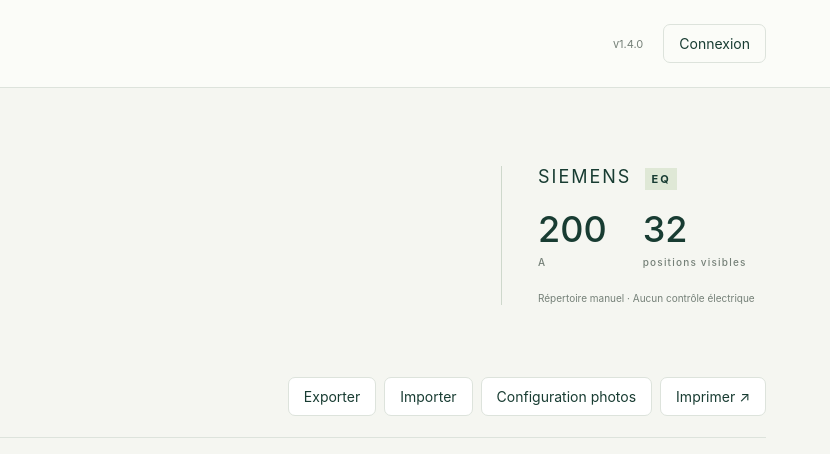
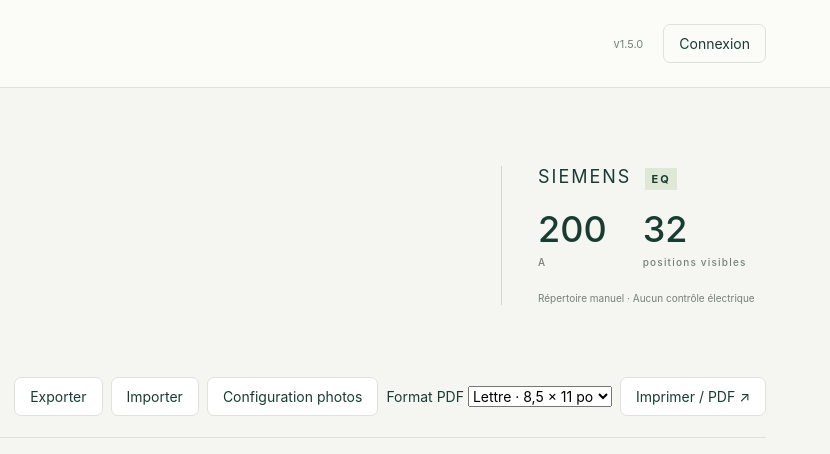
Before and after one commit to nathanbegin/GestionPanneauSiemens, a website with bundled scripts: page public/index.html in a window 1280 px wide. Shown: the top 454 px of the page, 450-1280 px from the left. Built offline with nearby package versions, Linux system fonts and the light colour scheme.

Commit message:
feat: choose letter, legal or extended PDF page layout

```diff
--- a/public/index.html
+++ b/public/index.html
@@ -1,7 +1,7 @@
 <!doctype html><html lang="fr-CA"><head><meta charset="utf-8"><meta name="viewport" content="width=device-width,initial-scale=1"><meta name="theme-color" content="#152d28"><title>Mon panneau · Siemens EQ</title><link rel="stylesheet" href="/style.css"><script type="module" src="/app.js"></script></head><body>
-<header><a class="brand" href="/" aria-label="Accueil"><span class="brand-icon">ϟ</span><span>MON PANNEAU<small>RÉPERTOIRE ÉLECTRIQUE</small></span></a><div class="header-end"><span class="version">v1.4.0</span><button id="connect" class="subtle">Connexion</button></div></header>
+<header><a class="brand" href="/" aria-label="Accueil"><span class="brand-icon">ϟ</span><span>MON PANNEAU<small>RÉPERTOIRE ÉLECTRIQUE</small></span></a><div class="header-end"><span class="version">v1.5.0</span><button id="connect" class="subtle">Connexion</button></div></header>
 <main><section class="heading"><div><div class="eyebrow">MAISON / PANNEAU PRINCIPAL</div><h1>Chaque circuit,<br><em>à sa place.</em></h1><p>Repérez vos disjoncteurs et retrouvez ce qu’ils alimentent.</p></div><div class="spec"><span>SIEMENS <b>EQ</b></span><div><strong>200<span>A</span></strong><strong>32<span>positions visibles</span></strong></div><small>Répertoire manuel · Aucun contrôle électrique</small></div></section>
-<div class="toolbar"><div class="tabs" role="group" aria-label="Affichage"><button class="active" id="panelView">▦ Panneau</button><button id="listView">☷ Nomenclature</button></div><div class="actions"><button id="export">Exporter</button><label class="button" for="import">Importer</label><input hidden id="import" type="file" accept="application/json"><button id="photos">Configuration photos</button><button id="print">Imprimer ↗</button></div></div>
+<div class="toolbar"><div class="tabs" role="group" aria-label="Affichage"><button class="active" id="panelView">▦ Panneau</button><button id="listView">☷ Nomenclature</button></div><div class="actions"><button id="export">Exporter</button><label class="button" for="import">Importer</label><input hidden id="import" type="file" accept="application/json"><button id="photos">Configuration photos</button><label class="print-format">Format PDF <select id="printFormat" aria-label="Format du papier"><option value="letter">Lettre · 8,5 × 11 po</option><option value="legal">Légal · 8,5 × 14 po</option><option value="extended">Long · 8,5 × 16 po</option></select></label><button id="print">Imprimer / PDF ↗</button></div></div>
 <div class="statusbar"><span id="sync" role="status">Chargement…</span><span id="count"></span></div>
 <div class="workspace"><section class="panel-area" aria-label="Représentation du panneau"><div class="panel-caption"><span>VUE DE FACE</span><span>01 — 32</span></div><div class="cabinet"><i class="screw tl"></i><i class="screw tr"></i><div class="manufacturer"><b>SIEMENS</b><span>EQ · LOAD CENTRE</span></div><div class="main-breaker"><span>PRINCIPAL</span><div class="main-switch"><b>200</b><span>AMPÈRES</span></div><small>Valeur nominale</small></div><div class="rail-labels"><span>IMPAIRS</span><span>PAIRS</span></div><div id="breakers"></div><div class="panel-foot">EQ SERIES <span>200 A · 32 POSITIONS VISIBLES</span></div><i class="screw bl"></i><i class="screw br"></i></div><p class="panel-note">Sélectionnez un emplacement pour renseigner son usage.<br>Numérotation centrale photographiée : 1–32, avec sous-repères A/B.<br>Les lignes 33–40 des étiquettes ne sont pas des emplacements visibles.</p></section>
 <section class="directory"><div class="print-report-header" aria-hidden="true"><div class="print-report-overline">SIEMENS EQ — 200 A</div><h2>Nomenclature des circuits</h2><p id="printExportedAt"></p><p id="printAppVersion"></p></div><div class="directory-head"><div class="eyebrow">VOTRE INSTALLATION</div><h2>Nomenclature des circuits</h2><p>Un répertoire clair, toujours à portée de main.</p></div><label class="search"><span>⌕</span><input id="search" placeholder="Rechercher un appareil, une pièce, un tag…" aria-label="Rechercher les circuits"></label><div class="filters"><select id="filter" aria-label="Filtrer par statut"><option value="">Tous les circuits</option><option>Identifié</option><option>À confirmer</option><option>Libre</option><option>Non visible</option></select><span id="results"></span></div><div id="tagFilter" class="tag-filter" aria-label="Filtrer par tag"></div><div id="directoryList"></div><div class="legend"><span><i class="identified"></i>Identifié</span><span><i class="unknown"></i>À identifier</span><span><i class="free"></i>Libre</span></div></section></div>
```
